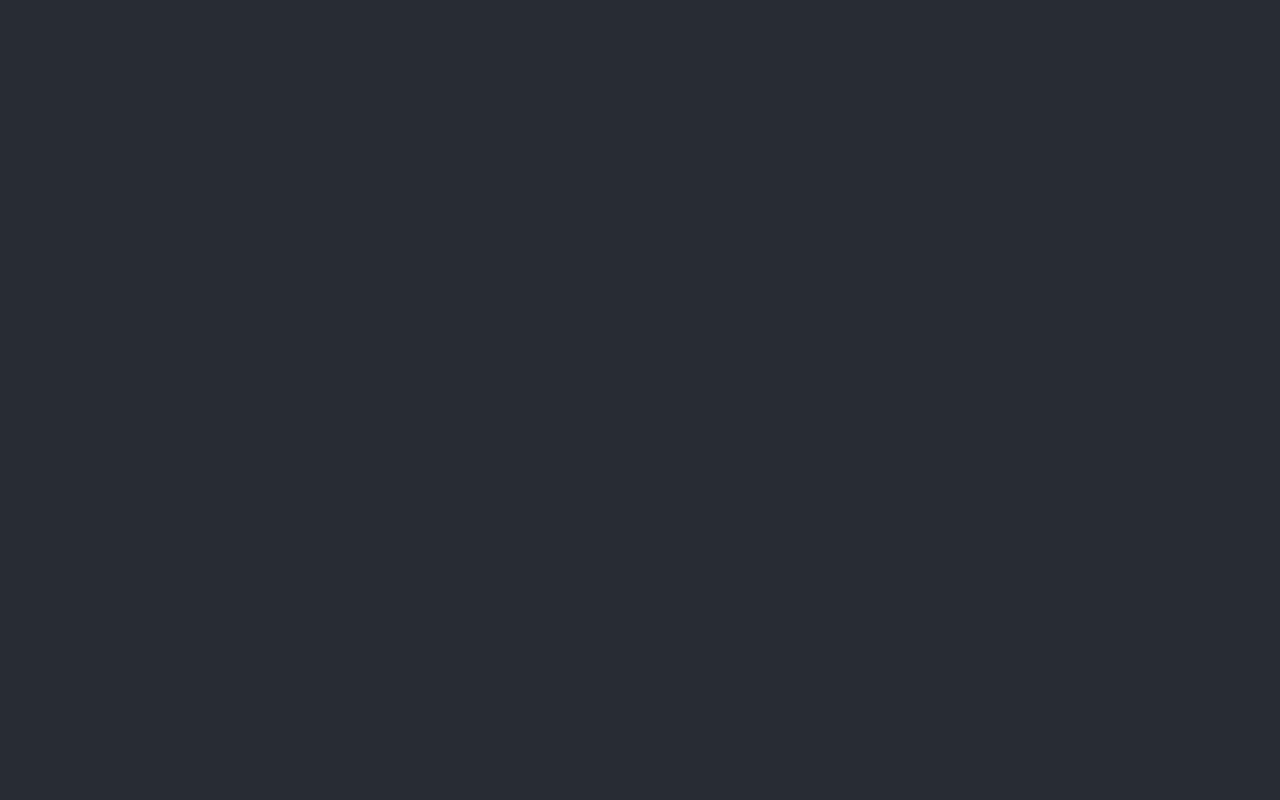
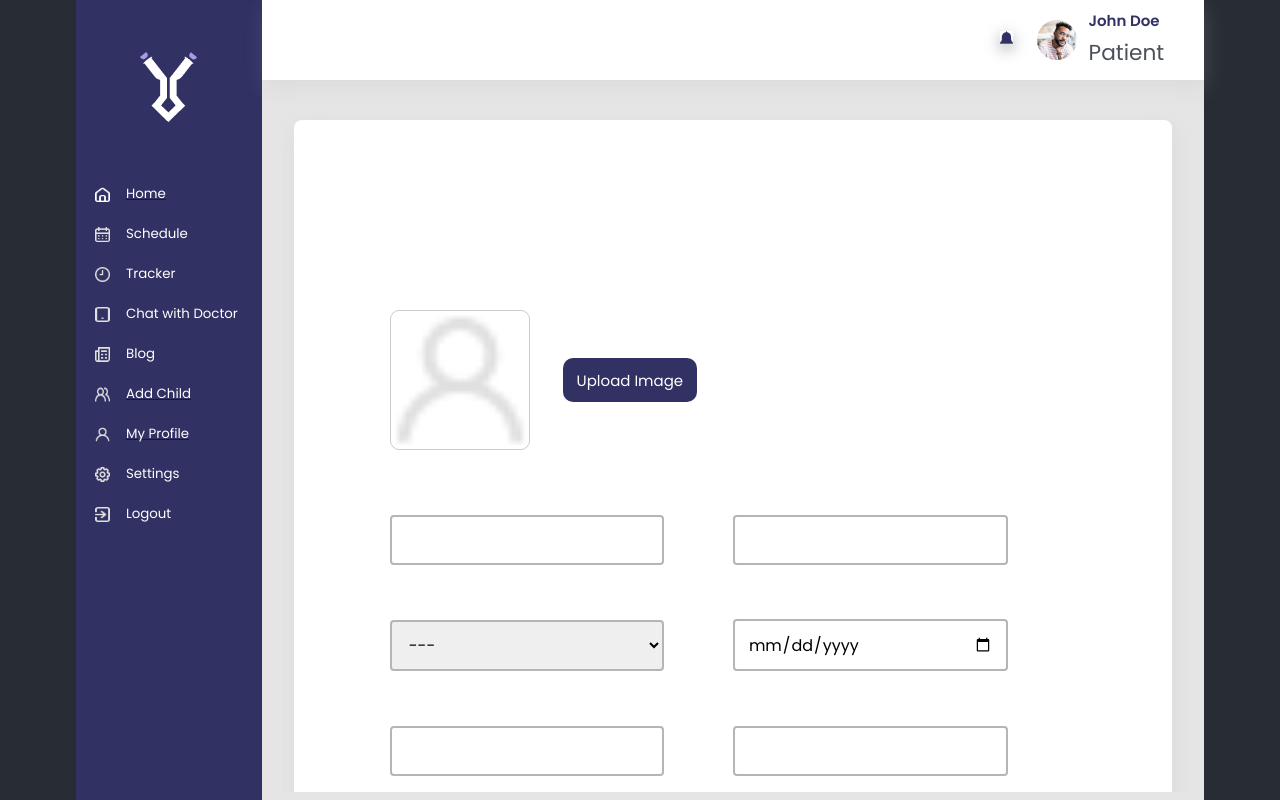
Before and after one commit to BanksMustapha7/antigen, a React (Create React App) app: page /Dashboard/addchild in a window 1280 px wide. Before the commit this address had no page. Built offline with nearby package versions, Linux system fonts and the light colour scheme; no server answers.

Commit message:
Fixed the sidebar

```diff
--- a/package.json
+++ b/package.json
@@ -3,9 +3,11 @@
   "version": "0.1.0",
   "private": true,
   "dependencies": {
+    "@reduxjs/toolkit": "^1.9.1",
     "@testing-library/jest-dom": "^5.16.5",
     "@testing-library/react": "^13.4.0",
     "@testing-library/user-event": "^13.5.0",
+    "framer-motion": "^8.0.2",
     "react": "^18.2.0",
     "react-dom": "^18.2.0",
     "react-redux": "^8.0.5",
--- a/src/App.js
+++ b/src/App.js
@@ -7,6 +7,9 @@ import SignupPage from "./Pages/SignupPage/SignupPage";
 import Homepage from "./Pages/Home/Homepage";
 import Fp from "./Pages/ForgotPassword/Fp";
 import Dashboard from "./Pages/Dashboard/Dashboard";
+import Home from "./Pages/Dashboard/Home/Home";
+import Profile from "./Pages/Dashboard/Profile/Profile";
+import Addchild from "./Pages/Dashboard/AddChild/Addchild";
 
 function App() {
   return (
@@ -21,20 +24,11 @@ function App() {
               <Route path="/login" element={<LoginPage />} />
               <Route path="/signup" element={<SignupPage />} />
               <Route path="/forgot_password" element={<Fp />} />
-              <Route path="/Dashboard" element={<Dashboard />}></Route>
-
-              {/* Protected Route  */}
-              <Route element={<RequireAuth />}>
-                <Route path="/Dashboard" element={<Dashboard />} />
+              <Route path="/Dashboard" element={<Dashboard />}>
+                <Route path="home" index element={<Home />} />
+                <Route path="profile" element={<Profile />} />
+                <Route path="addchild" element={<Addchild />} />
               </Route>
-            </Route>
-            <Route path="/" element={<Layout />}>
-              {/* Public Routes */}
-
-              <Route index element={<Homepage />} />
-              <Route path="/login" element={<LoginPage />} />
-              <Route path="/signup" element={<SignupPage />} />
-              <Route path="/forgot_password" element={<Fp />} />
 
               {/* Protected Route  */}
               <Route element={<RequireAuth />}>
--- a/src/Pages/Dashboard/AddChild/addchild.css
+++ b/src/Pages/Dashboard/AddChild/addchild.css
@@ -2,7 +2,7 @@
     margin: 1rem 0;
     background: #fff;
     height: max-content;
-    padding: 8rem;
+    padding: 4rem 6rem;
     box-shadow: 2px 8px 20px rgba(181, 181, 181, 0.2);
     border-radius: 8px;
     display: grid;
--- a/src/Pages/Dashboard/Dashboard.jsx
+++ b/src/Pages/Dashboard/Dashboard.jsx
@@ -13,10 +13,7 @@ import Addicon from "../../assets/add.png";
 import Clock from "../../assets/clock.png";
 import Notification from "../../assets/notification.png";
 import User from "../../assets/user.png";
-import Home from "./Home/Home";
-import Blog from "../Blog/Blog";
-import Profile from "./Profile/Profile";
-import Addchild from "./AddChild/Addchild";
+import { Link, Outlet } from "react-router-dom";
 import { useSelector } from "react-redux";
 import {
   setCurrentUserEmail,
@@ -77,10 +74,13 @@ function Dashboard() {
         <hr />
 
         <div className="ul">
+          <Link to="home">
             <button>
               <img src={HomeIcon} alt="" />
               <span>Home</span>
             </button>
+          </Link>
+
           <button>
             <img src={ScheduleIcon} alt="" />
             <span>Schedule</span>
@@ -97,14 +97,21 @@ function Dashboard() {
             <img src={Blogicon} alt="" />
             <span>Blog</span>
           </button>
+
+          <Link to="addchild">
             <button>
               <img src={Addicon} alt="" />
               <span>Add Child</span>
             </button>
+          </Link>
+
+          <Link to="profile">
             <button>
               <img src={ProfileIcon} alt="" />
               <span>My Profile</span>
             </button>
+          </Link>
+
           <button>
             <img src={SettingIcon} alt="" />
             <span>Settings</span>
@@ -132,11 +139,7 @@ function Dashboard() {
         </div>
 
         <div className="main">
-          {/**  <Home /> */}
-
-          <Profile />
-          <Addchild />
-          <Blog />
+          <Outlet />
         </div>
       </div>
     </div>
```
Also changed, not shown: 2 other files (tests, documents, lock files or other folders). Lines whose indentation alone changed are shown as unchanged.
